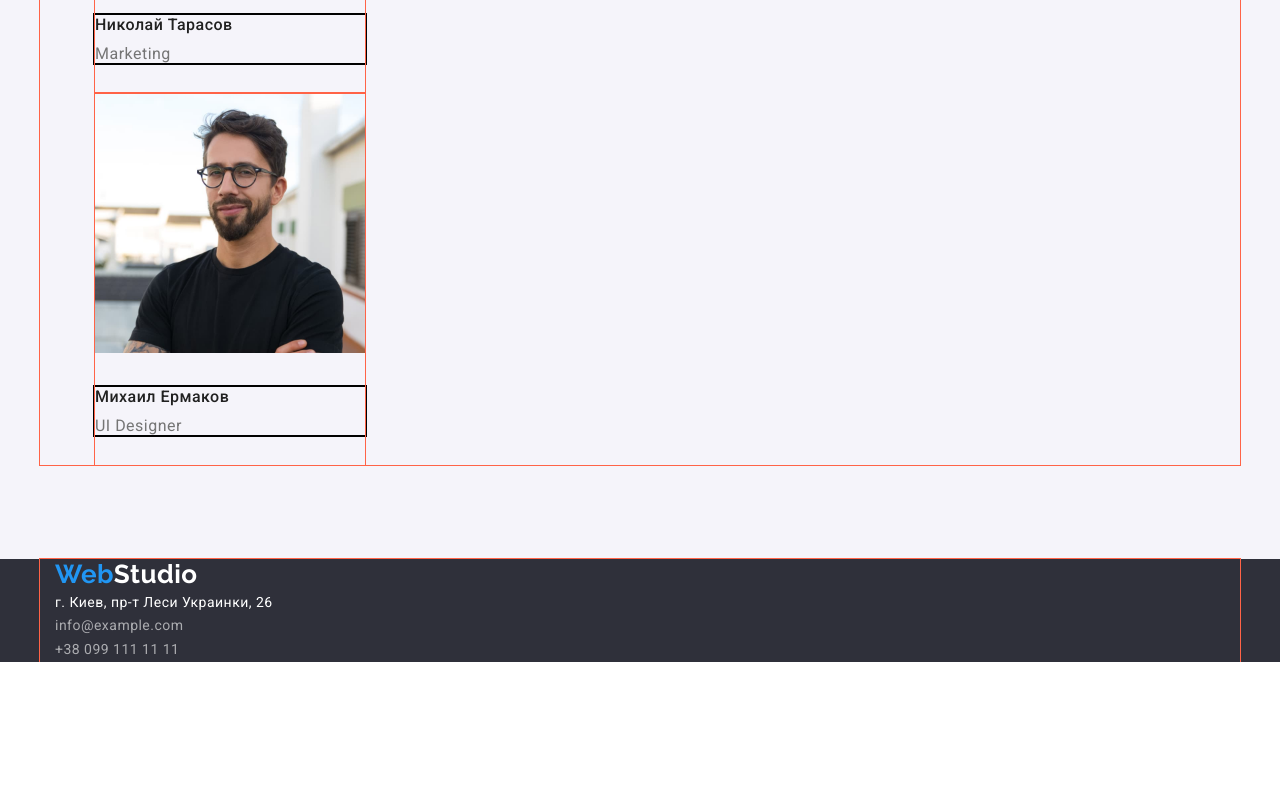
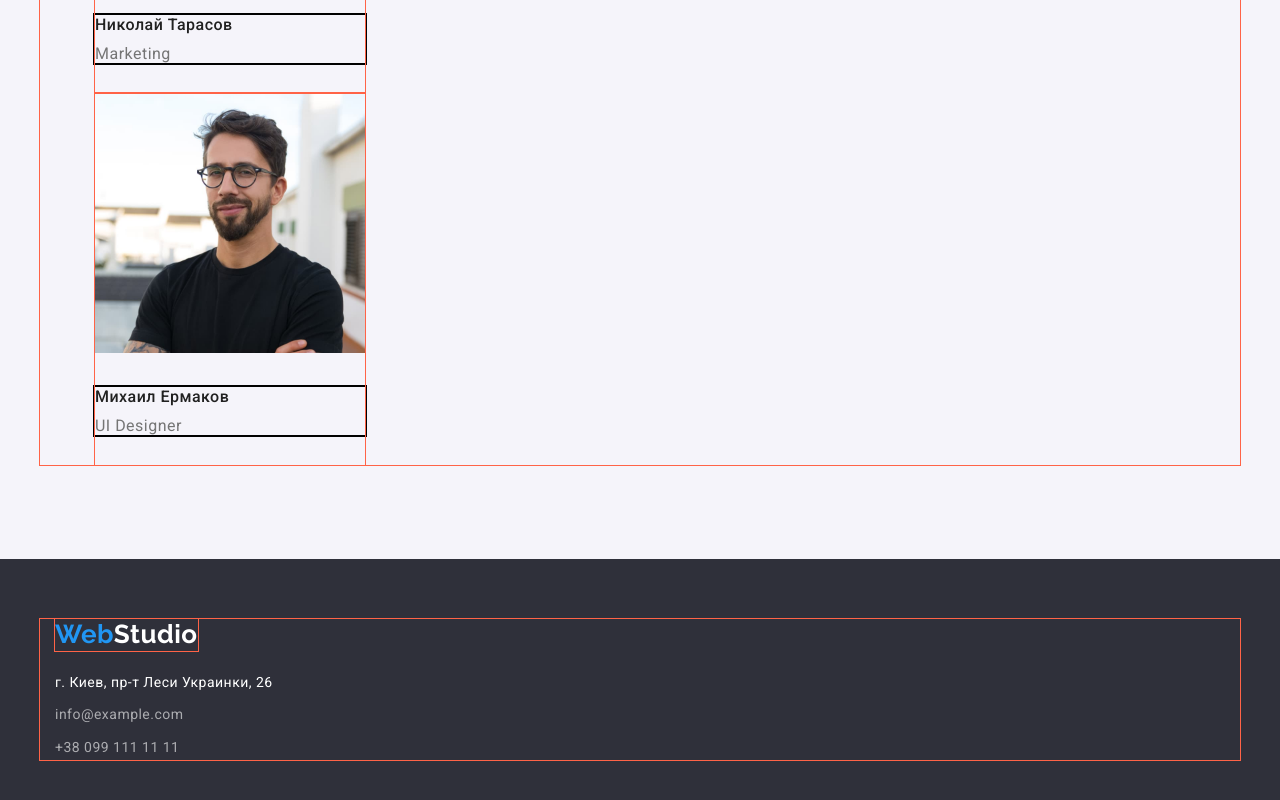
Before and after one commit to Oliko136/goit-markup-hw-03, a plain HTML site: page index.html in a window 1280 px wide. Shown: the part 2799-3599 px from the top of the page. Before the commit the page ends 3461 px from the top, so only its background shows below. Drawn offline with nearby package versions, Linux system fonts and the light colour scheme.

Commit message:
Добавлены отступы к футеру

```diff
--- a/css/styles.css
+++ b/css/styles.css
@@ -320,16 +320,23 @@ ul {
 }
 
 .footer {
+  padding-top: 60px;
+  padding-bottom: 60px;
+
   color: var(--tertiary-text-color);
   background-color: var(--secondary-bg-color);
 }
 
 .logo-footer {
+  display: inline-block;
+  margin-bottom: 20px;
+
   color: var(--tertiary-text-color);
   text-decoration: none;
   font-family: Raleway, sans-serif;
   font-size: 26px;
   line-height: 1.2;
+  outline: 1px solid tomato;
 }
 
 .logo-accent,
@@ -344,6 +351,9 @@ ul {
 }
 
 .contact-footer {
+  display: inline-block;
+  margin-top: 9px;
+
   color: rgba(255, 255, 255, 0.6);
   text-decoration: none;
 }
```
